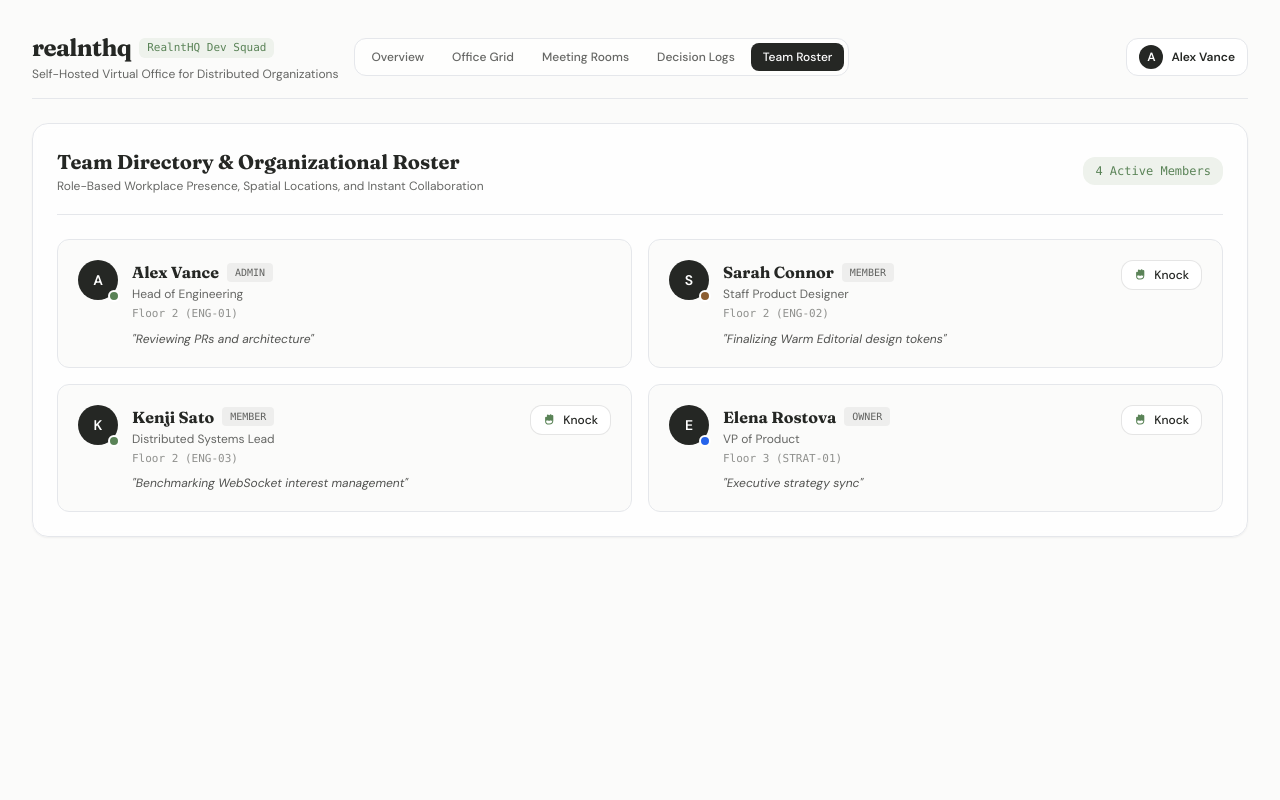
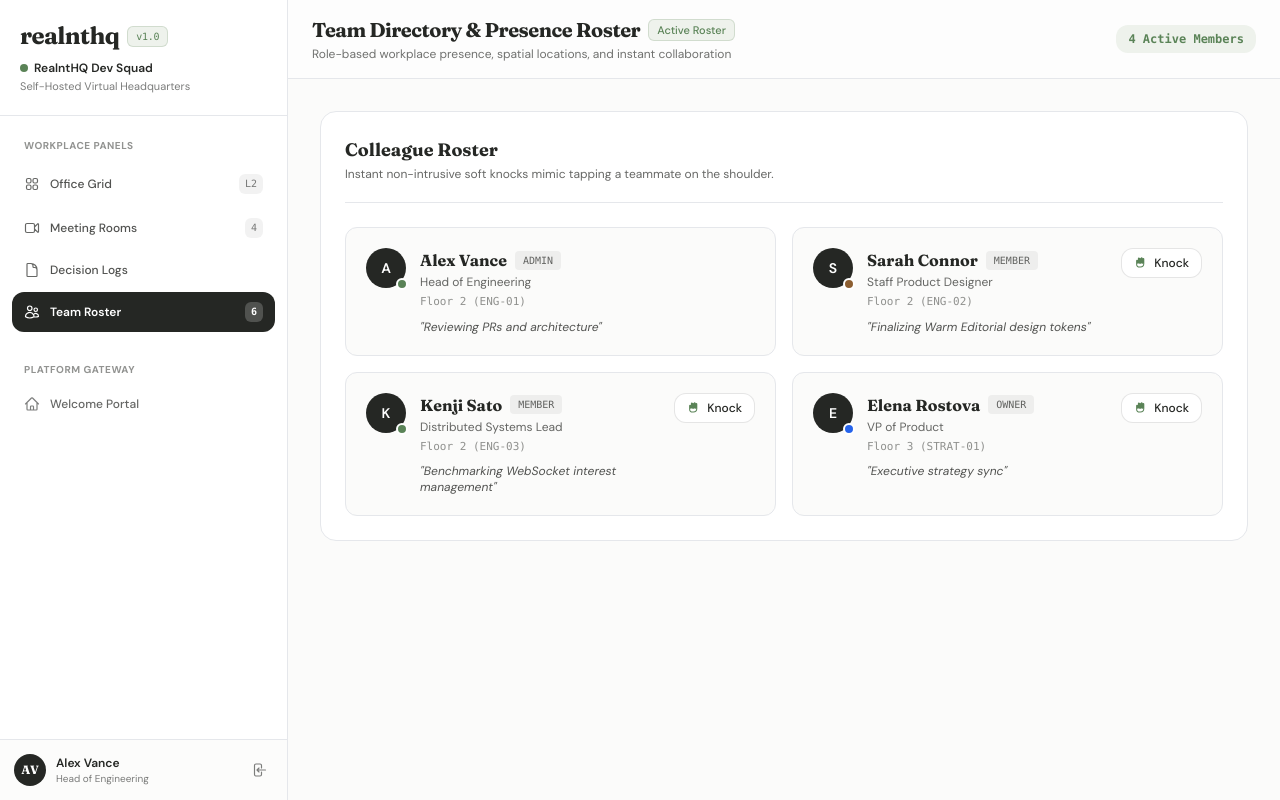
Before and after one commit to gtkrshnaaa/realnthq, a Next.js app in the folder client/: page /team in a window 1280 px wide. Built offline with nearby package versions, Linux system fonts and the light colour scheme; no server answers.

Commit message:
refactor(client): convert team roster page to panel style sidebar layout

```diff
--- a/client/src/app/team/page.tsx
+++ b/client/src/app/team/page.tsx
@@ -1,7 +1,7 @@
 'use client';
 
 import React, { useState } from 'react';
-import { Header } from '@/components/navigation/header';
+import { DashboardLayout } from '@/components/layout/dashboard_layout';
 import { KnockModal } from '@/components/presence/knock_modal';
 import { HandRaisedIcon } from '@/components/icons/icons';
 import { UserProfile, KnockNotification } from '@/types/office.types';
@@ -85,22 +85,28 @@ export default function TeamPage() {
   };
 
   return (
-    <main className="min-h-screen p-4 md:p-6 lg:p-8 max-w-7xl mx-auto space-y-6">
-      <Header currentUser={currentUser} activePath="/team" />
-
-      <section className="bg-white/80 backdrop-blur-sm rounded-2xl border border-black/8 p-6 shadow-sm">
+    <DashboardLayout
+      activePath="/team"
+      title="Team Directory & Presence Roster"
+      subtitle="Role-based workplace presence, spatial locations, and instant collaboration"
+      badge="Active Roster"
+      currentUser={currentUser}
+      actions={
+        <span className="px-3 py-1.5 rounded-xl bg-[#eef2ec] text-[#5a8357] text-xs font-mono font-semibold">
+          {teamMembers.length} Active Members
+        </span>
+      }
+    >
+      <section className="bg-white rounded-2xl border border-black/8 p-6 shadow-xs">
         <div className="flex flex-col sm:flex-row sm:items-center justify-between pb-5 border-b border-black/8 gap-4">
           <div>
-            <h2 className="font-serif text-xl font-bold text-[#252724]">
-              Team Directory & Organizational Roster
+            <h2 className="font-serif text-lg font-bold text-[#252724]">
+              Colleague Roster
             </h2>
             <p className="text-xs text-[#252724]/70 mt-0.5">
-              Role-Based Workplace Presence, Spatial Locations, and Instant Collaboration
+              Instant non-intrusive soft knocks mimic tapping a teammate on the shoulder.
             </p>
           </div>
-          <span className="px-3 py-1.5 rounded-xl bg-[#eef2ec] text-[#5a8357] text-xs font-mono">
-            {teamMembers.length} Active Members
-          </span>
         </div>
 
         <div className="grid grid-cols-1 md:grid-cols-2 gap-4 mt-6">
@@ -171,6 +177,6 @@ export default function TeamPage() {
           onRespondKnock={() => setTargetKnockUser(null)}
         />
       )}
-    </main>
+    </DashboardLayout>
   );
 }
```
